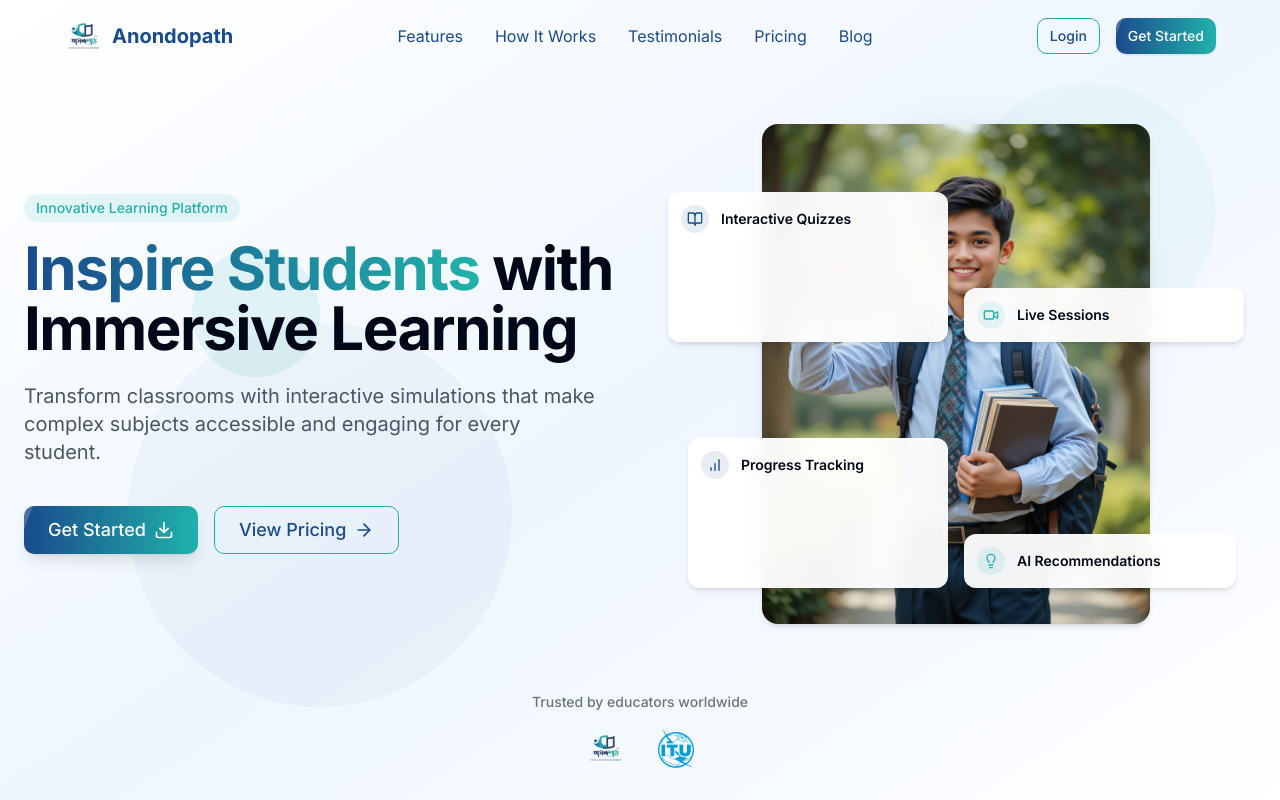
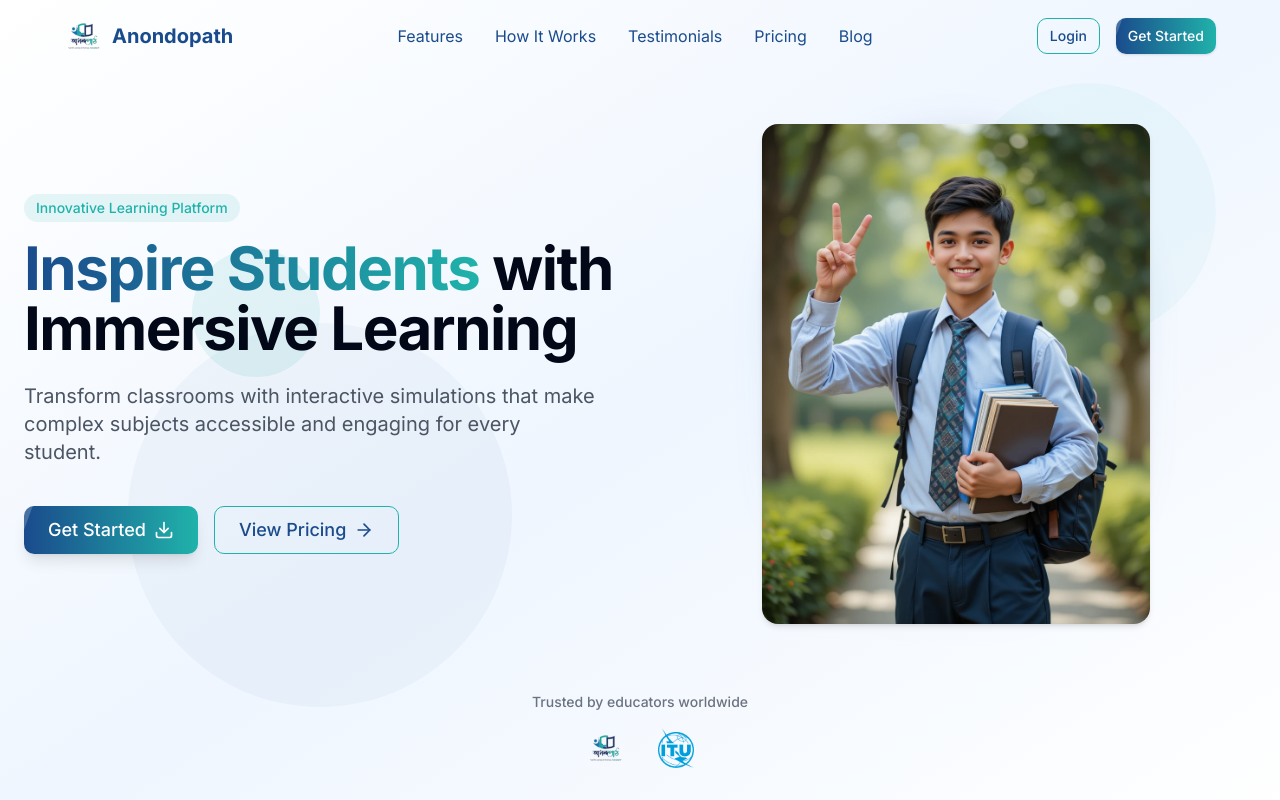
Before and after one commit to ungabungaaaa/anondopath, a React (Vite) app: page / in a window 1280 px wide. Shown: the top 800 px of the page. Built offline with nearby package versions, Linux system fonts and the light colour scheme.

Commit message:
Visual edit in Lovable
Edited UI in Lovable

```diff
--- a/src/components/Hero.tsx
+++ b/src/components/Hero.tsx
@@ -1,8 +1,6 @@
-
 import React from 'react';
 import Button from './Button';
 import { ArrowRight, Download, BookOpen, Video, BarChart, Lightbulb } from 'lucide-react';
-
 const Hero = () => {
   return <section className="relative pt-36 pb-16 bg-gradient-to-br from-white via-blue-50 to-white overflow-hidden">
       {/* Background Elements */}
@@ -53,52 +51,16 @@ const Hero = () => {
             {/* Floating Feature Cards - Positioned in foreground */}
             <div className="relative z-20 grid grid-cols-2 gap-3 md:gap-4">
               {/* Interactive Quizzes */}
-              <div className="glass p-3 rounded-xl shadow-md transform transition-all duration-300 hover:shadow-lg hover:-translate-y-1 bg-white/95 backdrop-blur-md ml-0 md:ml-3 mt-0 md:mt-12 animate-fade-in" style={{
-                animationDelay: '0.1s'
-              }}>
-                <div className="flex items-center gap-3">
-                  <div className="bg-anondopath-blue/10 p-1.5 rounded-full">
-                    <BookOpen className="h-4 w-4 text-anondopath-blue" />
-                  </div>
-                  <h3 className="font-semibold text-sm">Interactive Quizzes</h3>
-                </div>
-              </div>
+
 
               {/* Live Sessions */}
-              <div className="glass p-3 rounded-xl shadow-md transform transition-all duration-300 hover:shadow-lg hover:-translate-y-1 bg-white/95 backdrop-blur-md mr-0 md:mr-3 mt-0 md:mt-36 animate-fade-in" style={{
-                animationDelay: '0.2s'
-              }}>
-                <div className="flex items-center gap-3">
-                  <div className="bg-anondopath-teal/10 p-1.5 rounded-full">
-                    <Video className="h-4 w-4 text-anondopath-teal" />
-                  </div>
-                  <h3 className="font-semibold text-sm">Live Sessions</h3>
-                </div>
-              </div>
+
 
               {/* Progress Tracking */}
-              <div className="glass p-3 rounded-xl shadow-md transform transition-all duration-300 hover:shadow-lg hover:-translate-y-1 bg-white/95 backdrop-blur-md ml-0 md:ml-8 mt-0 md:mt-20 animate-fade-in" style={{
-                animationDelay: '0.3s'
-              }}>
-                <div className="flex items-center gap-3">
-                  <div className="bg-anondopath-blue/10 p-1.5 rounded-full">
-                    <BarChart className="h-4 w-4 text-anondopath-blue" />
-                  </div>
-                  <h3 className="font-semibold text-sm">Progress Tracking</h3>
-                </div>
-              </div>
+
 
               {/* AI Recommendations */}
-              <div className="glass p-3 rounded-xl shadow-md transform transition-all duration-300 hover:shadow-lg hover:-translate-y-1 bg-white/95 backdrop-blur-md mr-0 md:mr-5 mt-0 md:mt-44 animate-fade-in" style={{
-                animationDelay: '0.4s'
-              }}>
-                <div className="flex items-center gap-3">
-                  <div className="bg-anondopath-teal/10 p-1.5 rounded-full">
-                    <Lightbulb className="h-4 w-4 text-anondopath-teal" />
-                  </div>
-                  <h3 className="font-semibold text-sm">AI Recommendations</h3>
-                </div>
-              </div>
+
             </div>
           </div>
         </div>
@@ -114,5 +76,4 @@ const Hero = () => {
       </div>
     </section>;
 };
-
 export default Hero;
```
